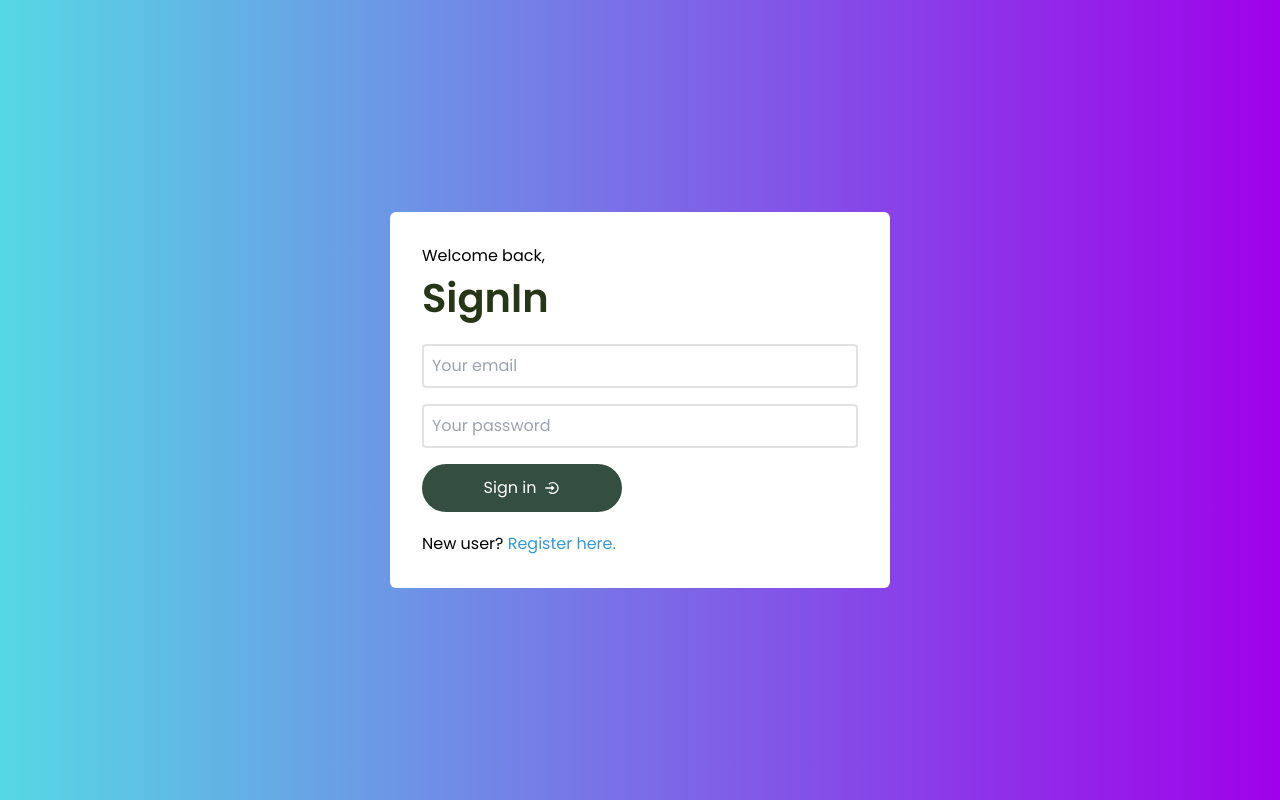
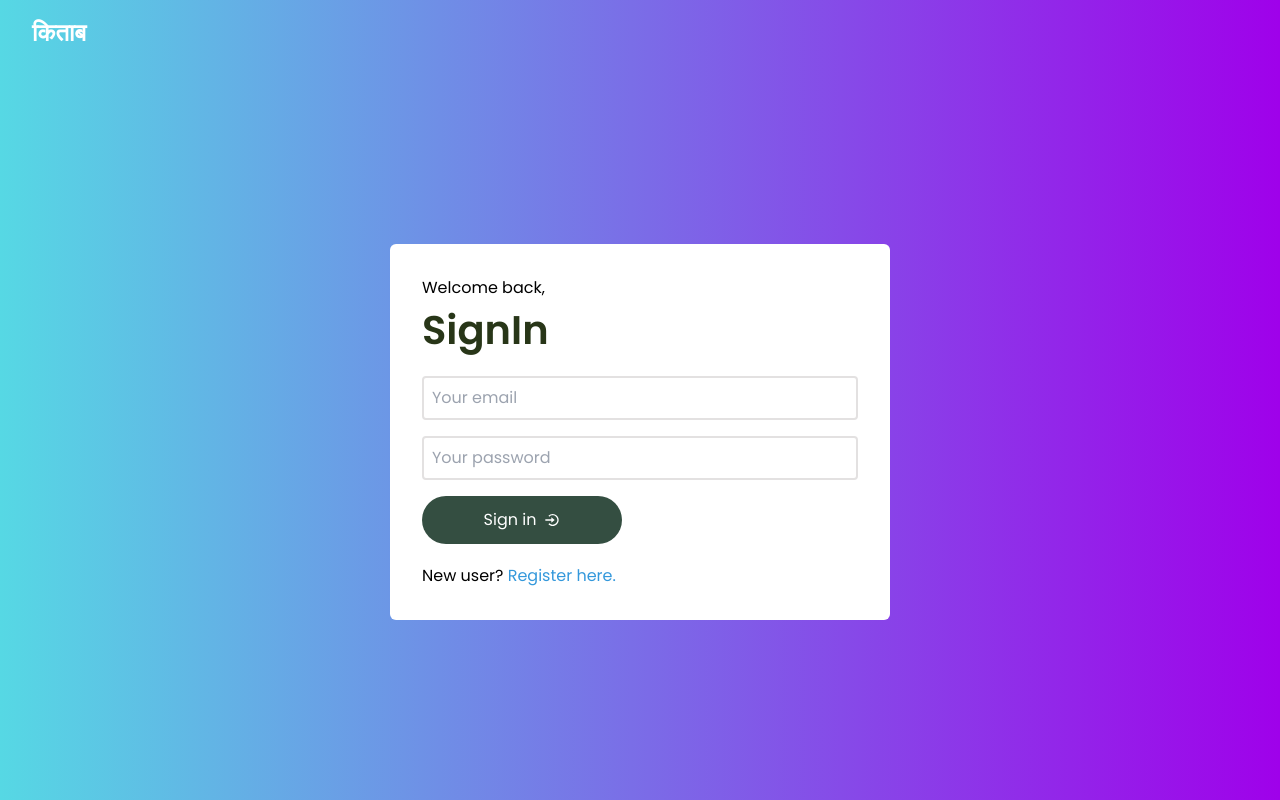
Before and after one commit to Sarthak-IET2019/project-kitaab, a Next.js app: page / in a window 1280 px wide. Built offline with nearby package versions, Linux system fonts and the light colour scheme.

Commit message:
Adding protected routes

```diff
--- a/components/layout/index.jsx
+++ b/components/layout/index.jsx
@@ -1,6 +1,13 @@
+import Navbar from "../navbar";
+
 const Layout = ({ children }) => {
   return (
-    <div className="w-full min-h-screen flex font-poppins">{children}</div>
+    <>
+      <div className="w-full flex flex-col h-screen mostly-customized-scrollbar">
+        <Navbar />
+        <div className="w-full flex flex-grow font-poppins">{children}</div>
+      </div>
+    </>
   );
 };
 
--- /dev/null
+++ b/components/navbar/index.jsx
@@ -0,0 +1,44 @@
+import { CODES } from "@/globals/globals";
+import { AuthServices } from "@/services/auth.service";
+import { useRouter } from "next/router";
+import { useEffect } from "react";
+import { useState } from "react";
+import { MdLogout } from "react-icons/md";
+const Navbar = () => {
+  const router = useRouter();
+  const [logoutView, setLogoutView] = useState(true);
+
+  // Handle visibility of logout based on routes
+  useEffect(() => {
+    if (router.asPath === "/") setLogoutView(false);
+    else setLogoutView(true);
+  }, [router.asPath]);
+
+  //   Handle Logout
+  const HandleLogout = async () => {
+    let responseCode = await AuthServices?.HandleUserLogout();
+    if (responseCode === CODES?.SUCCESS) {
+      alert("Logged out successfully");
+      router.push("/");
+    } else {
+      alert("Cannot log you out!");
+    }
+  };
+  return (
+    <div className=" w-full bg-gradient-to-r from-blue to-purple flex px-8 py-4 sticky top-0 justify-between items-center">
+      <div className="text-2xl font-bold text-white text-left">किताब</div>
+      {logoutView && (
+        <div>
+          <button
+            className="outline-none bg-white text-purple font-medium p-4 rounded-full font-poppins hover:scale-125 transition-all"
+            onClick={HandleLogout}
+          >
+            <MdLogout size={"20px"} />
+          </button>
+        </div>
+      )}
+    </div>
+  );
+};
+
+export default Navbar;
--- a/pages/topics/index.jsx
+++ b/pages/topics/index.jsx
@@ -1,18 +1,30 @@
 import TopicListing from "@/pageComponents/Topics/TopicListing";
+import { AuthServices } from "@/services/auth.service";
 import { FetchTopicsFromStore } from "@/services/content.service";
+import { useRouter } from "next/router";
 import { useState } from "react";
 import { useEffect } from "react";
 import { IoPencil } from "react-icons/io5";
 
 const Topics = () => {
   const [topics, setTopics] = useState(null);
+  const router = useRouter("");
+
+  // Fetch topics from store
   useEffect(() => {
-    FetchTopicsFromStore().then((data) => {
+    FetchTopicsFromStore()
+      .then((data) => {
         setTopics(data);
+      })
+      .catch((error) => {
+        alert("You are not allowed to view this page. Please sign in");
+        AuthServices.HandleUserLogout();
+        router.push("/");
       });
   }, []);
   return (
-    <div className="w-full bg-gradient-to-r from-blue to-purple flex items-center py-8 flex-col gap-y-6 select-none">
+    <>
+      <div className="w-full bg-gradient-to-r from-blue to-purple flex items-center py-4 flex-col gap-y-6 select-none">
         <div className="flex text-white items-end relative">
           <h2 className="border-b-4 animate-width text-white w-full text-center text-[40px] font-bold uppercase tracking-wide border-white max-w-max py-4 whitespace-nowrap">
             || विषय सूचि ||
@@ -21,10 +33,11 @@ const Topics = () => {
             <IoPencil size={"60px"} />
           </div>
         </div>
-      <div className="flex py-4">
+        <div className="flex py-8">
           <TopicListing topicList={topics} />
         </div>
       </div>
+    </>
   );
 };
 
--- a/services/auth.service.js
+++ b/services/auth.service.js
@@ -22,14 +22,22 @@ const HandleUserSignIn = async (email, password) => {
   try {
     const user = await signInWithEmailAndPassword(auth, email, password);
     console.log(user);
+    return CODES.SUCCESS;
   } catch (error) {
     console.log(error.message);
+    return CODES.ERROR;
   }
 };
 
 // Function to handle user logout
 const HandleUserLogout = async () => {
-  await signOut(auth);
+  try {
+    const response = await signOut(auth);
+    return CODES.SUCCESS;
+  } catch (error) {
+    console.log(error);
+    return CODES.ERROR;
+  }
 };
 
 // Exporting Auth Services
--- a/services/content.service.js
+++ b/services/content.service.js
@@ -14,6 +14,7 @@ export const FetchTopicsFromStore = async () => {
     return data;
   } catch (error) {
     console.log(error.message);
+    return error;
   }
 };
 
--- a/styles/globals.css
+++ b/styles/globals.css
@@ -57,3 +57,24 @@
     width: 100%;
   }
 }
+
+.mostly-customized-scrollbar {
+  overflow: auto;
+}
+
+.scrollbar-hidden::-webkit-scrollbar {
+  display: none;
+}
+
+/* Demonstrate a "mostly customized" scrollbar
+   * (won't be visible otherwise if width/height is specified) */
+.mostly-customized-scrollbar::-webkit-scrollbar {
+  width: 8px;
+  height: 8px;
+  background-color: transparent;
+  /* or add it to the track */
+}
+
+.text-left {
+  text-orientation: sideways;
+}
```
Lines whose indentation alone changed are shown as unchanged.
